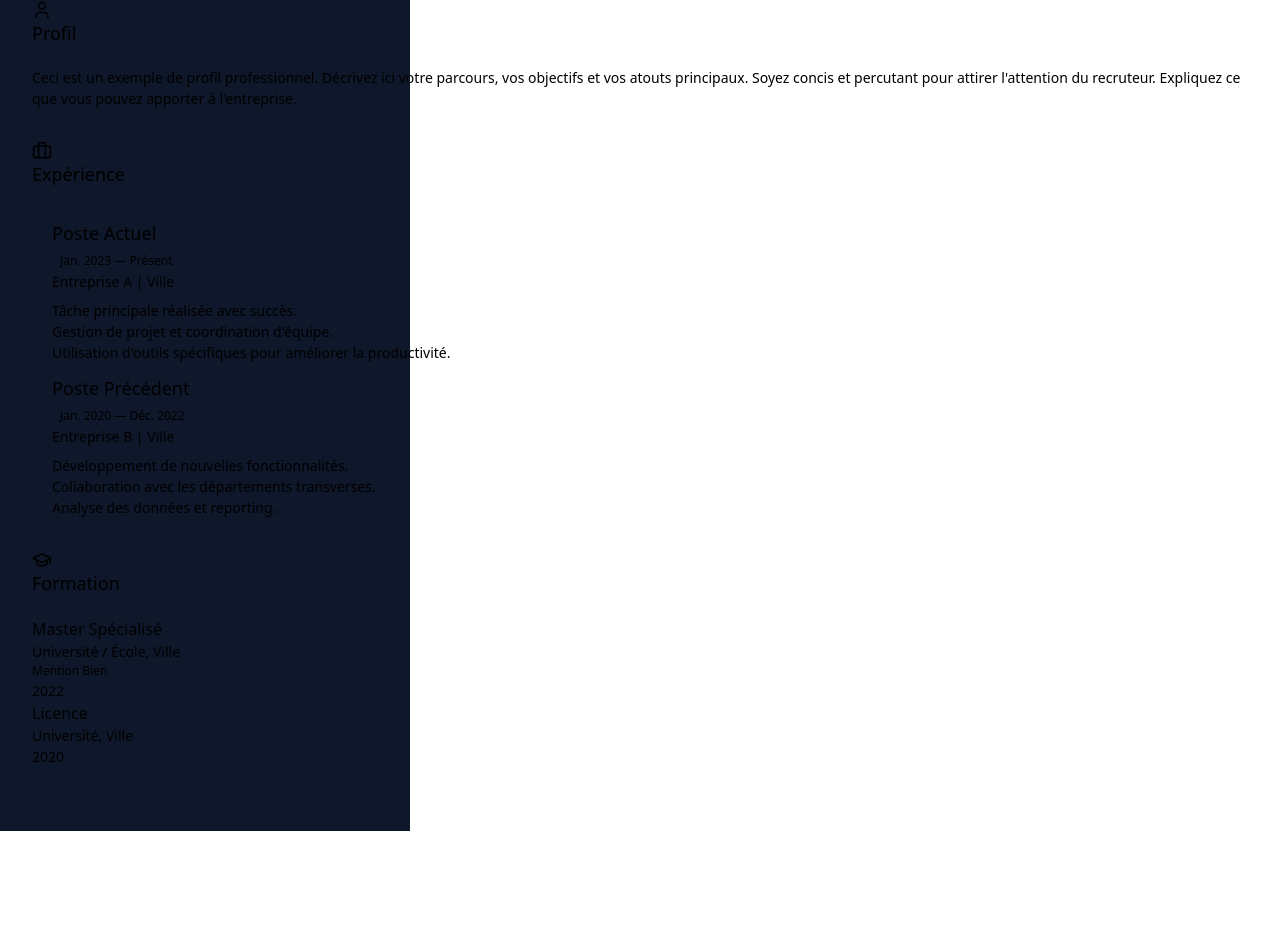
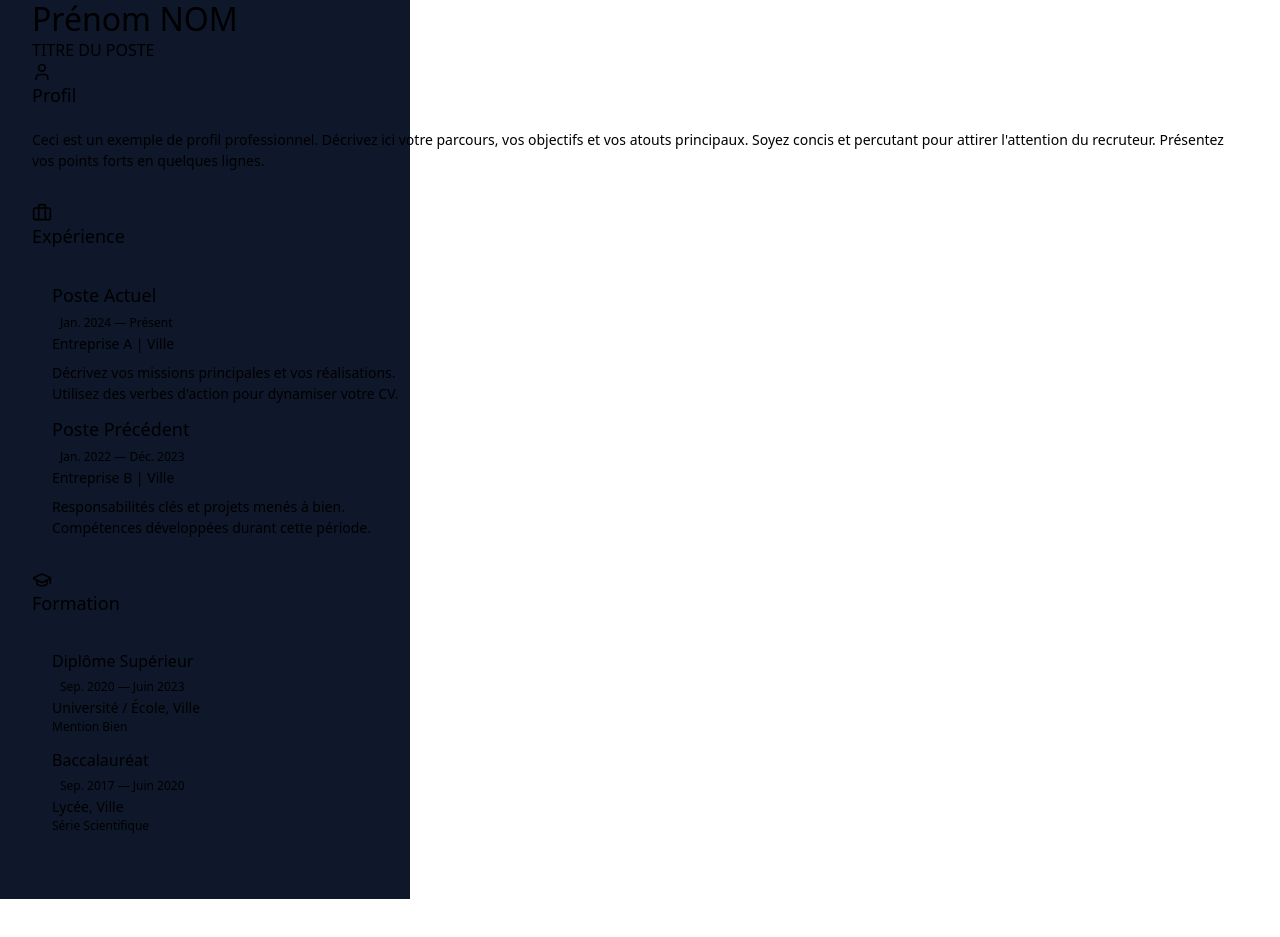
Before and after one commit to ghassenouerghi0-cmd/type-cv-maker, a React (Vite) app: page / in a window 1280 px wide. Shown: the part 1415-2352 px from the top of the page. Built offline with nearby package versions, Linux system fonts and the light colour scheme.

Commit message:
Enhance education section: Update year labels, add start/end dates, and improve layout for better clarity and usability

```diff
--- a/src/App.tsx
+++ b/src/App.tsx
@@ -165,7 +165,7 @@ const t = {
       title: "Formation",
       degree: "Diplôme",
       school: "École",
-      year: "Année",
+      year: "Date / Année",
       city: "Ville",
       details: "Détails",
       add: "Ajouter +"
@@ -276,7 +276,7 @@ const t = {
       title: "Education",
       degree: "Degree",
       school: "School",
-      year: "Year",
+      year: "Date / Year",
       city: "City",
       details: "Details",
       add: "Add +"
@@ -326,12 +326,15 @@ type Experience = {
   description: string;
 };
 
+// UPDATED: Added dateDebut/dateFin to Education
 type Education = {
   id: string;
   diplome: string;
   ecole: string;
   ville: string;
-  annee: string;
+  annee: string; // Kept for legacy/free text if needed
+  dateDebut: string;
+  dateFin: string;
   details: string;
 };
 
@@ -374,7 +377,7 @@ type CVData = {
   }
 };
 
-// --- DATA: GENERIC DEFAULT TEMPLATE ---
+// --- DATA: GENERIC DEFAULT TEMPLATE (RESET) ---
 const initialData: CVData = {
   personal: {
     firstName: "Prénom",
@@ -387,59 +390,63 @@ const initialData: CVData = {
     linkedin: "linkedin.com/in/profil",
     photo: null
   },
-  profile: "Ceci est un exemple de profil professionnel. Décrivez ici votre parcours, vos objectifs et vos atouts principaux. Soyez concis et percutant pour attirer l'attention du recruteur. Expliquez ce que vous pouvez apporter à l'entreprise.",
+  profile: "Ceci est un exemple de profil professionnel. Décrivez ici votre parcours, vos objectifs et vos atouts principaux. Soyez concis et percutant pour attirer l'attention du recruteur. Présentez vos points forts en quelques lignes.",
   experiences: [
     {
       id: '1',
       poste: 'Poste Actuel',
       entreprise: 'Entreprise A',
       ville: 'Ville',
-      dateDebut: '2023-01',
+      dateDebut: '2024-01',
       dateFin: '',
-      description: "• Tâche principale réalisée avec succès.\n• Gestion de projet et coordination d'équipe.\n• Utilisation d'outils spécifiques pour améliorer la productivité."
+      description: "• Décrivez vos missions principales et vos réalisations.\n• Utilisez des verbes d'action pour dynamiser votre CV."
     },
     {
       id: '2',
       poste: 'Poste Précédent',
       entreprise: 'Entreprise B',
       ville: 'Ville',
-      dateDebut: '2020-01',
-      dateFin: '2022-12',
-      description: "• Développement de nouvelles fonctionnalités.\n• Collaboration avec les départements transverses.\n• Analyse des données et reporting."
+      dateDebut: '2022-01',
+      dateFin: '2023-12',
+      description: "• Responsabilités clés et projets menés à bien.\n• Compétences développées durant cette période."
     }
   ],
   education: [
     {
       id: '1',
-      diplome: 'Master Spécialisé',
+      diplome: 'Diplôme Supérieur',
       ecole: 'Université / École',
       ville: 'Ville',
-      annee: '2022',
+      annee: '',
+      dateDebut: '2020-09',
+      dateFin: '2023-06',
       details: 'Mention Bien'
     },
     {
       id: '2',
-      diplome: 'Licence',
-      ecole: 'Université',
+      diplome: 'Baccalauréat',
+      ecole: 'Lycée',
       ville: 'Ville',
-      annee: '2020',
-      details: ''
+      annee: '',
+      dateDebut: '2017-09',
+      dateFin: '2020-06',
+      details: 'Série Scientifique'
     }
   ],
   skills: [
     'Compétence 1',
     'Compétence 2',
     'Logiciel X',
-    'Langue Y',
-    'Soft Skill 1',
-    'Gestion de projet'
+    'Gestion de projet',
+    'Communication',
+    'Travail d\'équipe'
   ],
   languages: [
     { lang: 'Langue A', level: 'Maternel' },
     { lang: 'Langue B', level: 'Courant' },
-    { lang: 'Anglais', level: 'Technique' }
+    { lang: 'Anglais', level: 'Intermédiaire' }
   ],
-  hobbies: ['Centre d\'intérêt 1', 'Sport', 'Activité Artistique'],
+  hobbies: ['Centre d\'intérêt 1', 'Sport', 'Voyages'],
   customSections: [],
   style: {
       fontSize: 1,
@@ -513,8 +520,7 @@ export default function CVMakerTunisie() {
 
   const [data, setData] = useState<CVData>(() => {
     try {
-      // CHANGED KEY TO FORCE RESET FOR ALL USERS
-      const savedData = localStorage.getItem('cv_data_v3');
+      const savedData = localStorage.getItem('cv_data_generic_v8'); // Force reset to V8 for generic data
       if (savedData) {
         return sanitizeData(JSON.parse(savedData));
       }
@@ -537,7 +543,6 @@ export default function CVMakerTunisie() {
   const [previewScale, setPreviewScale] = useState(1);
   const [showScore, setShowScore] = useState(false);
 
-  // State to track if Auto-Fit is active
   const [isAutoFitted, setIsAutoFitted] = useState(false);
 
   const cvRef = useRef<HTMLDivElement>(null);
@@ -558,8 +563,7 @@ export default function CVMakerTunisie() {
   useEffect(() => {
     if (data) {
       const timer = setTimeout(() => {
-        // CHANGED KEY TO FORCE RESET FOR ALL USERS
-        localStorage.setItem('cv_data_v3', JSON.stringify(data));
+        localStorage.setItem('cv_data_generic_v8', JSON.stringify(data));
         setIsSaved(true);
         setTimeout(() => setIsSaved(false), 2000);
       }, 1000);
@@ -576,9 +580,7 @@ export default function CVMakerTunisie() {
     }
   }, []);
 
-  // --- AUTO-FIT LOGIC (FIXED) ---
   const handleAutoFit = () => {
-      // 1. If active, reset to default (100%)
       if (isAutoFitted) {
           setData(prev => ({
               ...prev,
@@ -588,13 +590,11 @@ export default function CVMakerTunisie() {
           return;
       }
 
-      // 2. Perform Fit Logic
       const element = cvRef.current;
       if (!element) return;
 
-      const MAX_HEIGHT_PX = 1122; // A4 height @ 96DPI
-
-      // Calculate height relative to current scale
+      const MAX_HEIGHT_PX = 1122;
+
       let currentHeight = element.scrollHeight / data.style.fontSize;
 
       if (currentHeight <= MAX_HEIGHT_PX) {
@@ -602,16 +602,14 @@ export default function CVMakerTunisie() {
           return;
       }
 
-      // Calculate reduction ratio
       const ratio = MAX_HEIGHT_PX / currentHeight;
-      // Shrink spacing AND font size proportionally with safety buffer
       const newScale = Math.max(0.55, ratio * 0.96);
 
       setData(prev => ({
           ...prev,
           style: {
               fontSize: newScale,
-              spacing: newScale // Apply to spacing as well!
+              spacing: newScale
           }
       }));
       setIsAutoFitted(true);
@@ -694,13 +692,23 @@ export default function CVMakerTunisie() {
 
   const formatDate = (dateString: string) => {
     if (!dateString) return '';
+    if (dateString.length > 7 || dateString.includes(' - ') || dateString.toLowerCase().includes('present')) return dateString;
     if (dateString.length === 4) return dateString;
+
     try {
-      const [year, month] = dateString.split('-');
-      const months = lang === 'fr'
-        ? ['Jan.', 'Fév.', 'Mars', 'Avr.', 'Mai', 'Juin', 'Juil.', 'Août', 'Sep.', 'Oct.', 'Nov.', 'Déc.']
-        : ['Jan', 'Feb', 'Mar', 'Apr', 'May', 'Jun', 'Jul', 'Aug', 'Sep', 'Oct', 'Nov', 'Dec'];
-      if(month && year) return `${months[parseInt(month) - 1]} ${year}`;
+      const parts = dateString.split('-');
+      if (parts.length === 2) {
+          const [year, month] = parts;
+          if (year && month && !isNaN(parseInt(month))) {
+               const monthIndex = parseInt(month) - 1;
+               if (monthIndex >= 0 && monthIndex < 12) {
+                   const months = lang === 'fr'
+                    ? ['Jan.', 'Fév.', 'Mars', 'Avr.', 'Mai', 'Juin', 'Juil.', 'Août', 'Sep.', 'Oct.', 'Nov.', 'Déc.']
+                    : ['Jan', 'Feb', 'Mar', 'Apr', 'May', 'Jun', 'Jul', 'Aug', 'Sep', 'Oct', 'Nov', 'Dec'];
+                   return `${months[monthIndex]} ${year}`;
+               }
+          }
+      }
       return dateString;
     } catch (e) {
       return dateString;
@@ -1020,6 +1028,8 @@ export default function CVMakerTunisie() {
           )}
         </div>
       </div>
+
+      {/* REMOVED NAME AND TITLE FROM SIDEBAR AS REQUESTED */}
 
       <div className="flex flex-col" style={{ gap: 'calc(1rem * var(--spacing-factor))', fontSize: 'calc(0.875rem * var(--scale-factor))' }}>
         <h3 className="text-lg font-bold border-b border-white/20 pb-1 mb-2 uppercase tracking-wider text-slate-200" style={{ fontSize: 'calc(1.125rem * var(--scale-factor))', marginBottom: 'calc(0.5rem * var(--spacing-factor))' }}>{translations.preview.contact}</h3>
@@ -1135,13 +1145,19 @@ export default function CVMakerTunisie() {
           </h3>
           <div className="flex flex-col" style={{ gap: 'calc(1rem * var(--spacing-factor))' }}>
             {(data.education || []).map((edu, idx) => (
-              <div key={idx} className="flex justify-between items-start break-inside-avoid">
-                  <div>
+              <div key={idx} className="relative border-l-2 border-gray-200 break-inside-avoid" style={{ paddingLeft: 'calc(1rem * var(--scale-factor))', marginLeft: 'calc(0.25rem * var(--scale-factor))' }}>
+                  {/* Added Dot for consistency */}
+                  <div className={`absolute top-1 w-3 h-3 rounded-full border-2 border-white ${currentTheme.primaryText.replace('text-', 'bg-')}`} style={{ left: 'calc(-0.43rem)', width: 'calc(0.75rem * var(--scale-factor))', height: 'calc(0.75rem * var(--scale-factor))' }}></div>
+
+                  <div className="flex justify-between items-baseline mb-1">
                     <h4 className="font-bold text-gray-800" style={{ fontSize: 'calc(1rem * var(--scale-factor))' }}>{edu.diplome}</h4>
-                    <div className="text-gray-600" style={{ fontSize: 'calc(0.875rem * var(--scale-factor))' }}>{edu.ecole}, {edu.ville}</div>
-                    {edu.details && <div className="text-gray-500 italic mt-1" style={{ fontSize: 'calc(0.75rem * var(--scale-factor))' }}>{edu.details}</div>}
+                    {/* UPDATED: USES BLUE PILL STYLE IDENTICAL TO EXPERIENCE */}
+                    <span className={`text-xs font-semibold rounded border whitespace-nowrap ${currentTheme.pillBg} ${currentTheme.accentText} ${currentTheme.pillBorder}`} style={{ fontSize: 'calc(0.75rem * var(--scale-factor))', padding: 'calc(0.125rem * var(--scale-factor)) calc(0.5rem * var(--scale-factor))' }}>
+                      {edu.annee ? edu.annee : `${formatDate(edu.dateDebut)} — ${formatDate(edu.dateFin)}`}
+                    </span>
                   </div>
-                  <div className="font-bold text-gray-500 whitespace-nowrap" style={{ fontSize: 'calc(0.875rem * var(--scale-factor))' }}>{formatDate(edu.annee)}</div>
+                  <div className="text-gray-600" style={{ fontSize: 'calc(0.875rem * var(--scale-factor))' }}>{edu.ecole}, {edu.ville}</div>
+                  {edu.details && <div className="text-gray-500 italic mt-1" style={{ fontSize: 'calc(0.75rem * var(--scale-factor))' }}>{edu.details}</div>}
               </div>
             ))}
           </div>
@@ -1166,7 +1182,7 @@ export default function CVMakerTunisie() {
                               <h4 className="font-bold text-gray-800" style={{ fontSize: 'calc(1.125rem * var(--scale-factor))' }}>{item.title}</h4>
                               {item.date && (
                                   <span className={`text-xs font-semibold rounded border whitespace-nowrap ${currentTheme.pillBg} ${currentTheme.accentText} ${currentTheme.pillBorder}`} style={{ fontSize: 'calc(0.75rem * var(--scale-factor))', padding: 'calc(0.125rem * var(--scale-factor)) calc(0.5rem * var(--scale-factor))' }}>
-                                      {item.date}
+                                          {item.date}
                                   </span>
                               )}
                           </div>
@@ -1436,15 +1452,17 @@ export default function CVMakerTunisie() {
                     <div className="space-y-2">
                       <input placeholder={translations.edu.degree} value={edu.diplome} onChange={(e) => updateItem('education', edu.id, 'diplome', e.target.value)} className="w-full p-1 border rounded" />
                       <input placeholder={translations.edu.school} value={edu.ecole} onChange={(e) => updateItem('education', edu.id, 'ecole', e.target.value)} className="w-full p-1 border rounded" />
+                      {/* FIXED: Added Date Pickers here */}
                       <div className="grid grid-cols-2 gap-2">
-                          <input placeholder={translations.edu.year} value={edu.annee} onChange={(e) => updateItem('education', edu.id, 'annee', e.target.value)} className="p-1 border rounded" />
-                          <input placeholder={translations.edu.city} value={edu.ville} onChange={(e) => updateItem('education', edu.id, 'ville', e.target.value)} className="p-1 border rounded" />
+                          <input type="month" placeholder="Début" value={edu.dateDebut} onChange={(e) => updateItem('education', edu.id, 'dateDebut', e.target.value)} className="p-1 border rounded" />
+                          <input placeholder="Fin (ex: Présent)" value={edu.dateFin} onChange={(e) => updateItem('education', edu.id, 'dateFin', e.target.value)} className="p-1 border rounded" />
                       </div>
+                      <input placeholder={translations.edu.city} value={edu.ville} onChange={(e) => updateItem('education', edu.id, 'ville', e.target.value)} className="p-1 border rounded" />
                       <input placeholder={translations.edu.details} value={edu.details} onChange={(e) => updateItem('education', edu.id, 'details', e.target.value)} className="w-full p-1 border rounded" />
                     </div>
                   </div>
                 ))}
-                <button onClick={() => addItem('education', { id: Date.now().toString(), diplome: '', ecole: '', ville: '', annee: '', details: '' })} className="w-full py-2 border-2 border-dashed border-gray-300 text-gray-500 rounded hover:border-blue-500 hover:text-blue-500 flex justify-center items-center gap-2"><Plus size={16} /> {translations.edu.add}</button>
+                <button onClick={() => addItem('education', { id: Date.now().toString(), diplome: '', ecole: '', ville: '', annee: '', dateDebut: '', dateFin: '', details: '' })} className="w-full py-2 border-2 border-dashed border-gray-300 text-gray-500 rounded hover:border-blue-500 hover:text-blue-500 flex justify-center items-center gap-2"><Plus size={16} /> {translations.edu.add}</button>
               </div>
             )}
 
@@ -1580,7 +1598,10 @@ export default function CVMakerTunisie() {
                 // EXECUTIVE LAYOUT (Compact First)
                 <div className="w-full p-8 flex flex-col h-full min-h-[297mm]">
                     <div className="border-b-2 border-gray-800 pb-4 mb-6" style={{ marginBottom: 'calc(1.5rem * var(--spacing-factor))', paddingBottom: 'calc(1rem * var(--spacing-factor))' }}>
-                        <h1 className="text-4xl font-bold uppercase tracking-tight text-gray-900 mb-1" style={{ fontSize: 'calc(2.5rem * var(--scale-factor))' }}>{data.personal.firstName} {data.personal.lastName}</h1>
+                        {/* FIXED: Name on ONE LINE */}
+                        <h1 className="text-4xl font-bold uppercase tracking-tight text-gray-900 mb-1" style={{ fontSize: 'calc(2.5rem * var(--scale-factor))' }}>
+                            {data.personal.firstName} {data.personal.lastName}
+                        </h1>
                         <h2 className="text-xl font-medium text-gray-600 tracking-wide uppercase mb-3" style={{ fontSize: 'calc(1.1rem * var(--scale-factor))' }}>{data.personal.title}</h2>
                         <div className="flex flex-wrap gap-4 text-sm text-gray-600" style={{ fontSize: 'calc(0.85rem * var(--scale-factor))' }}>
                             {data.personal.phone && <span className="flex items-center gap-1"><Phone size={14}/> {data.personal.phone}</span>}
@@ -1642,7 +1663,10 @@ export default function CVMakerTunisie() {
                                                 <div className="text-sm text-gray-600">{edu.ecole}, {edu.ville}</div>
                                                 {edu.details && <div className="text-sm text-gray-500 mt-1 italic">{edu.details}</div>}
                                             </div>
-                                            <div className="text-sm font-bold text-gray-500">{formatDate(edu.annee)}</div>
+                                            {/* UPDATED: Uses start/end dates now like Experience */}
+                                            <div className="text-sm font-bold text-gray-500 whitespace-nowrap">
+                                                {edu.annee ? edu.annee : `${formatDate(edu.dateDebut)} - ${formatDate(edu.dateFin)}`}
+                                            </div>
                                         </div>
                                     ))}
                                 </div>
@@ -1731,7 +1755,10 @@ export default function CVMakerTunisie() {
                                             <div key={idx}>
                                                 <div className="flex justify-between font-bold text-gray-900">
                                                     <span>{edu.diplome}</span>
-                                                    <span className="text-sm text-gray-500 font-normal">{formatDate(edu.annee)}</span>
+                                                    {/* UPDATED: Uses start/end dates now like Experience */}
+                                                    <span className="text-sm text-gray-500 font-normal">
+                                                        {edu.annee ? edu.annee : `${formatDate(edu.dateDebut)} - ${formatDate(edu.dateFin)}`}
+                                                    </span>
                                                 </div>
                                                 <div className="text-sm text-gray-600">{edu.ecole}, {edu.ville}</div>
                                                 {edu.details && <div className="text-sm text-gray-500 mt-1 italic">{edu.details}</div>}
@@ -1786,7 +1813,18 @@ export default function CVMakerTunisie() {
                 // SIDEBAR LAYOUTS (Default)
                 <>
                   <div className="w-[32%] text-white flex flex-col print:text-white print:-webkit-print-color-adjust-exact" style={{ padding: 'calc(1.5rem * var(--spacing-factor))', gap: 'calc(1.5rem * var(--spacing-factor))' }}><SidebarContent /></div>
-                  <div className="w-[68%] text-gray-800" style={{ padding: 'calc(2rem * var(--spacing-factor))' }}><MainContentBody /></div>
+                  <div className="w-[68%] text-gray-800" style={{ padding: 'calc(2rem * var(--spacing-factor))' }}>
+                        {/* FIXED: HEADER MOVED HERE FROM SIDEBAR TO MAIN CONTENT FOR VISIBILITY - NAME ON ONE LINE */}
+                        <div className="mb-6">
+                            <h1 className="font-bold text-gray-900 uppercase tracking-wider mb-2" style={{ fontSize: 'calc(2rem * var(--scale-factor))', lineHeight: 1.2 }}>
+                                {data.personal.firstName} {data.personal.lastName}
+                            </h1>
+                            <h2 className={`text-sm font-medium ${currentTheme.primaryText} uppercase tracking-widest`} style={{ fontSize: 'calc(1rem * var(--scale-factor))' }}>
+                                {data.personal.title}
+                            </h2>
+                        </div>
+                      <MainContentBody />
+                  </div>
                 </>
               )}
             </div>
```
